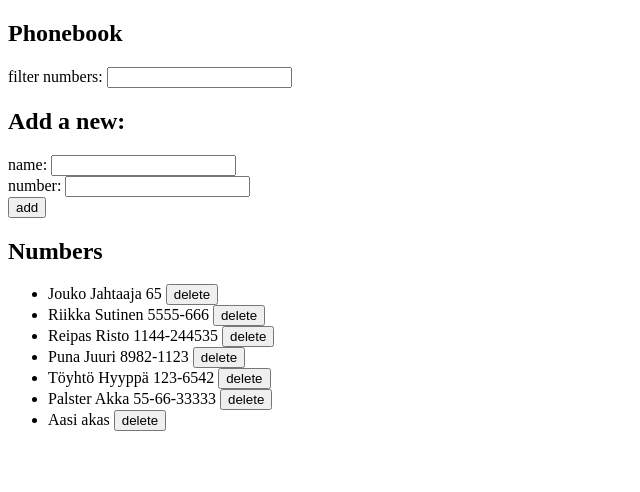
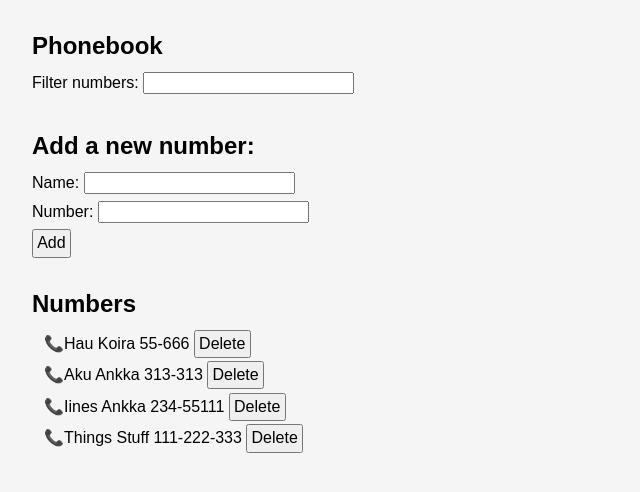
Before and after one commit to riikkaemilia/Fullstack-kurssi, a React (Create React App) app in the folder osa2/puhelinluettelo/: page / in a window 1280 px wide. Shown: the top 492 px of the page, without its empty margins (0-640 px from the left). Built offline with nearby package versions, Linux system fonts and the light colour scheme; data requests are answered from the project's data file; the HTML template or start-up script is replaced by a standard one.

Commit message:
Tehtävän 2.20 palautus
Notifikaatiot ja tyylitystä

```diff
--- a/osa2/puhelinluettelo/db.json
+++ b/osa2/puhelinluettelo/db.json
@@ -1,39 +1,24 @@
 {
   "persons": [
     {
-      "name": "Jouko Jahtaaja",
-      "number": "65",
-      "id": 9
+      "name": "Hau Koira",
+      "number": "55-666",
+      "id": 1
     },
     {
-      "name": "Riikka Sutinen",
-      "number": "5555-666",
-      "id": 10
+      "name": "Aku Ankka",
+      "number": "313-313",
+      "id": 3
     },
     {
-      "name": "Reipas Risto",
-      "number": "1144-244535",
-      "id": 11
+      "name": "Iines Ankka",
+      "number": "234-55111",
+      "id": 4
     },
     {
-      "name": "Puna Juuri",
-      "number": "8982-1123",
-      "id": 16
-    },
-    {
-      "name": "Töyhtö Hyyppä",
-      "number": "123-6542",
-      "id": 17
-    },
-    {
-      "name": "Palster Akka",
-      "number": "55-66-33333",
-      "id": 18
-    },
-    {
-      "name": "Aasi akas",
-      "number": "",
-      "id": 19
+      "name": "Things Stuff",
+      "number": "111-222-333",
+      "id": 5
     }
   ]
 }
--- a/osa2/puhelinluettelo/src/App.js
+++ b/osa2/puhelinluettelo/src/App.js
@@ -1,7 +1,9 @@
 import React, { useState, useEffect } from 'react'
+import './index.css'
 import Filter from './components/Filter'
 import PersonForm from './components/PersonForm'
 import Person from './components/Person'
+import Notification from './components/Notification'
 import personService from './services/persons'
 
 const App = () => {
@@ -9,6 +11,8 @@ const App = () => {
     const [newName, setNewName] = useState('')
     const [newNumber, setNewNumber] = useState('')
     const [newFilter, setFilter] = useState('')
+    const [successMessage, setSuccessMessage] = useState(null)
+    const [errorMessage, setErrorMessage] = useState(null)
 
     useEffect(() => {
         console.log('effect')
@@ -32,7 +36,10 @@ const App = () => {
         const nameExists = persons.some(person => person.name === newName)
 
         if (infoObject.name === '') {
-            window.alert(`You must insert a name.`)
+            setErrorMessage(`You must insert a name.`)
+            setTimeout(() => {
+                setErrorMessage(null)
+            }, 5000)
         } else if (nameExists) {
             changeInfo(newName, newNumber)
         } else {
@@ -43,6 +50,10 @@ const App = () => {
                     setPersons(persons.concat(returnedPerson))
                     setNewName('')
                     setNewNumber('')
+                    setSuccessMessage(`Added ${newName}`)
+                    setTimeout(() => {
+                        setSuccessMessage(null)
+                    }, 5000)
                 })
         }
     }
@@ -55,11 +66,23 @@ const App = () => {
             personService
                 .update(person.id, changedPerson)
                 .then(returnedPerson => {
-                    console.log('returned person is', returnedPerson)
+                    // console.log('returned person is', returnedPerson)
                     setPersons(persons.map(p => p.id !== person.id ? p : returnedPerson))
                     setNewName('')
                     setNewNumber('')
+                    setSuccessMessage(`Changed number of ${name} to ${number}`)
+                    setTimeout(() => {
+                        setSuccessMessage(null)
+                    }, 5000)
                 })
+                .catch(error => {
+                    setErrorMessage(`Information of ${name} has already been removed from the server.`)
+                    setPersons(persons.filter(p => p.id !== person.id))
+                    setTimeout(() => {
+                        setErrorMessage(null)
+                    }, 5000)
+                }
+                )
         }
     }
 
@@ -69,8 +92,20 @@ const App = () => {
                 .remove(id)
                 .then(() => {
                     setPersons(persons.filter(n => n.id !== id))
-                    console.log('deleted person with id', id)
+                    // console.log('deleted person with id', id)
+                    setSuccessMessage(`Deleted ${name} from phonebook.`)
+                    setTimeout(() => {
+                        setSuccessMessage(null)
+                    }, 5000)
                 })
+                .catch(error => {
+                    setErrorMessage(`Information of ${name} has already been removed from the server.`)
+                    setPersons(persons.filter(n => n.id !== id))
+                    setTimeout(() => {
+                        setErrorMessage(null)
+                    }, 5000)
+                }
+                )
         }
     }
 
@@ -91,15 +126,21 @@ const App = () => {
 
     return (
         <div>
-            <h2>Phonebook</h2>
+            <h1>Phonebook</h1>
             <Filter handleFilter={handleFilter} />
-            <h2>Add a new:</h2>
+            <h2>Add a new number:</h2>
             <PersonForm
                 addInfo={addInfo}
                 newName={newName}
                 newNumber={newNumber}
                 handleNameChange={handleNameChange}
                 handleNumberChange={handleNumberChange} />
+
+            <Notification
+                successMessage={successMessage}
+                errorMessage={errorMessage}
+            />
+
             <h2>Numbers</h2>
             <ul>
                 {numbersToShow.map(person =>
--- a/osa2/puhelinluettelo/src/components/Filter.js
+++ b/osa2/puhelinluettelo/src/components/Filter.js
@@ -3,8 +3,10 @@ import React from 'react'
 const Filter = ({ handleFilter }) => {
     return (
         <div>
-            filter numbers: <input
-                onChange={handleFilter} />
+            <label>
+                Filter numbers: <input
+                    onChange={handleFilter} />
+            </label>
         </div>
     )
 }
--- /dev/null
+++ b/osa2/puhelinluettelo/src/components/Notification.js
@@ -0,0 +1,46 @@
+import React from 'react'
+
+const Notification = ({ successMessage, errorMessage }) => {
+    const successStyle = {
+        color: '#1F513B',
+        background: '#C4E2A2',
+        padding: '0.8em',
+        width: 'fit-content'
+    }
+
+    const errorStyle = {
+        color: 'white',
+        background: '#E13C09',
+        padding: '0.8em',
+        width: 'fit-content'
+    }
+
+    if (successMessage === null && errorMessage === null) {
+        return null
+    } else if (errorMessage === null) {
+        return (
+            <div style={successStyle}>
+                {successMessage}
+            </div>
+        )
+    } else if (successMessage === null) {
+        return (
+            <div style={errorStyle}>
+                {errorMessage}
+            </div>
+        )
+    }
+
+    return (
+        <>
+            <div style={successStyle}>
+                {successMessage}
+            </div>
+            <div style={errorStyle}>
+                {errorMessage}
+            </div>
+        </>
+    )
+}
+
+export default Notification
--- a/osa2/puhelinluettelo/src/components/Person.js
+++ b/osa2/puhelinluettelo/src/components/Person.js
@@ -2,7 +2,7 @@ import React from 'react'
 
 const Person = ({ persons, deletePerson }) => {
     return (
-        <li>{persons.name} {persons.number} <button onClick={deletePerson} type="button">delete</button></li>
+        <li>{persons.name} {persons.number} <button onClick={deletePerson} type="button">Delete</button></li>
     )
 }
 
--- a/osa2/puhelinluettelo/src/components/PersonForm.js
+++ b/osa2/puhelinluettelo/src/components/PersonForm.js
@@ -4,17 +4,19 @@ const PersonForm = ({ addInfo, newName, newNumber, handleNameChange, handleNumbe
     return (
         <form onSubmit={addInfo}>
             <div>
-                name: <input
-                    value={newName}
-                    onChange={handleNameChange} />
-            </div>
-            <div>
-                number: <input
-                    value={newNumber}
-                    onChange={handleNumberChange} />
-            </div>
-            <div>
-                <button type="submit">add</button>
+                <label>Name: <input
+                        id='name'
+                        value={newName}
+                        onChange={handleNameChange} />
+                </label>
+                <br />
+                <label>Number: <input
+                        id='number'
+                        value={newNumber}
+                        onChange={handleNumberChange} />
+                </label>
+                <br />
+                <button type="submit">Add</button>
             </div>
         </form>
     )
--- a/osa2/puhelinluettelo/src/index.css
+++ b/osa2/puhelinluettelo/src/index.css
@@ -1,13 +1,38 @@
-body {
+* {
   margin: 0;
-  font-family: -apple-system, BlinkMacSystemFont, 'Segoe UI', 'Roboto', 'Oxygen',
-    'Ubuntu', 'Cantarell', 'Fira Sans', 'Droid Sans', 'Helvetica Neue',
-    sans-serif;
-  -webkit-font-smoothing: antialiased;
-  -moz-osx-font-smoothing: grayscale;
+  padding: 0;
+  font-size: 1em;
+  font-family: inherit;
 }
 
-code {
-  font-family: source-code-pro, Menlo, Monaco, Consolas, 'Courier New',
-    monospace;
+body {
+  font-family: 'Input Sans Condensed', Arial, Helvetica, sans-serif;
+  padding: 2em;
+  background-color: #f5f5f5;
 }
+
+h2, h1 {
+  font-size: 1.5em;
+  margin-bottom: 0.5em;
+}
+
+ul {
+  list-style-type: "📞";
+  margin-left: 2em;
+}
+
+li {
+  margin-bottom: 0.2em;
+}
+
+div {
+  margin-bottom: 2em;
+}
+
+input {
+  margin-bottom: 0.4em;
+}
+
+button {
+  padding: 0.2em;
+}
```
